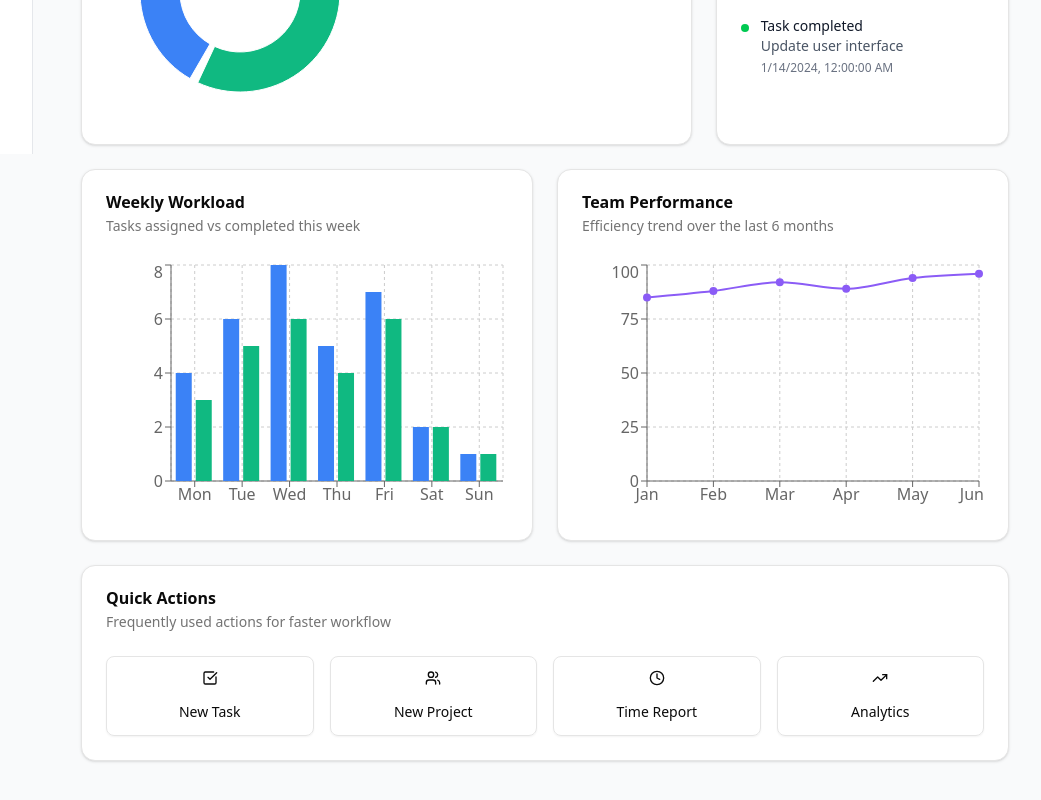
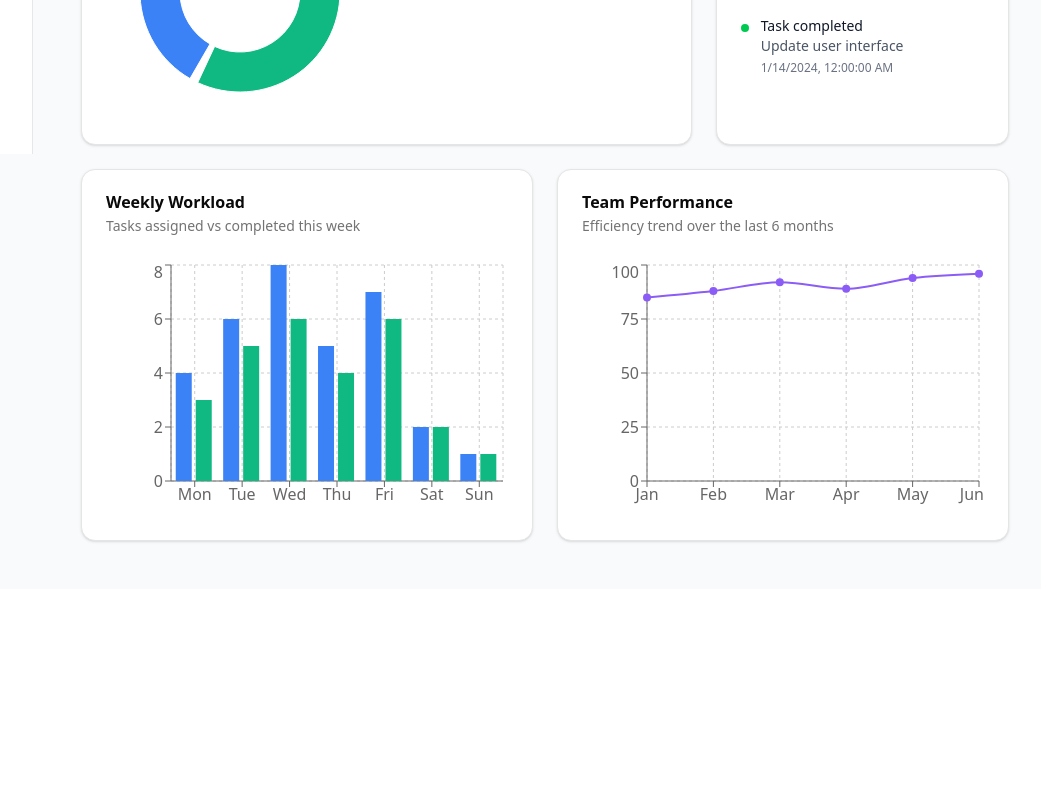
Before and after one commit to Landrian61/ems-task-management-prototype, a React (Vite) app: page / in a window 1280 px wide. Shown: the part 646-1446 px from the top of the page, without its empty margins (223-1264 px from the left). After the commit the page ends 1235 px from the top, so only its background shows below. Built offline with nearby package versions, Linux system fonts and the light colour scheme.

Commit message:
refactor: remove Quick Actions section from Dashboard component
- Eliminated the Quick Actions card from the Dashboard to streamline the UI and reduce clutter.
- Focused on enhancing the overall layout and user experience by simplifying the component structure.

```diff
--- a/src/components/dashboard/Dashboard.jsx
+++ b/src/components/dashboard/Dashboard.jsx
@@ -570,59 +570,6 @@ const Dashboard = () => {
         </div>
       )}
 
-      {/* Quick Actions */}
-      <Card>
-        <CardHeader>
-          <CardTitle>Quick Actions</CardTitle>
-          <CardDescription>
-            Frequently used actions for faster workflow
-          </CardDescription>
-        </CardHeader>
-        <CardContent>
-          <div className="grid grid-cols-2 md:grid-cols-4 gap-4">
-            <Button
-              variant="outline"
-              className="h-20 flex-col hover:bg-blue-50 hover:border-blue-200 bg-transparent"
-              onClick={() => setIsNewTaskOpen(true)}
-            >
-              <CheckSquare className="h-6 w-6 mb-2" />
-              <span className="text-sm">New Task</span>
-            </Button>
-
-            {hasPermission('create_projects') && (
-              <Button
-                variant="outline"
-                className="h-20 flex-col hover:bg-purple-50 hover:border-purple-200 bg-transparent"
-                onClick={() => setIsNewProjectOpen(true)}
-              >
-                <Users className="h-6 w-6 mb-2" />
-                <span className="text-sm">New Project</span>
-              </Button>
-            )}
-
-            <Button
-              variant="outline"
-              className="h-20 flex-col hover:bg-green-50 hover:border-green-200 bg-transparent"
-              onClick={() => setIsTimeReportOpen(true)}
-            >
-              <Clock className="h-6 w-6 mb-2" />
-              <span className="text-sm">Time Report</span>
-            </Button>
-
-            {hasPermission('view_reports') && (
-              <Button
-                variant="outline"
-                className="h-20 flex-col hover:bg-orange-50 hover:border-orange-200 bg-transparent"
-                onClick={() => setIsAnalyticsOpen(true)}
-              >
-                <TrendingUp className="h-6 w-6 mb-2" />
-                <span className="text-sm">Analytics</span>
-              </Button>
-            )}
-          </div>
-        </CardContent>
-      </Card>
-
       {/* New Task Drawer */}
       <Drawer open={isNewTaskOpen} onOpenChange={setIsNewTaskOpen} direction="right">
         <DrawerContent className="w-full max-w-2xl">
```
